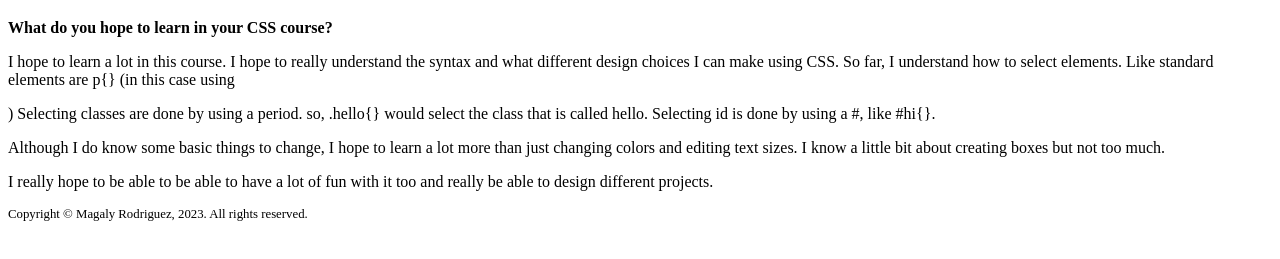
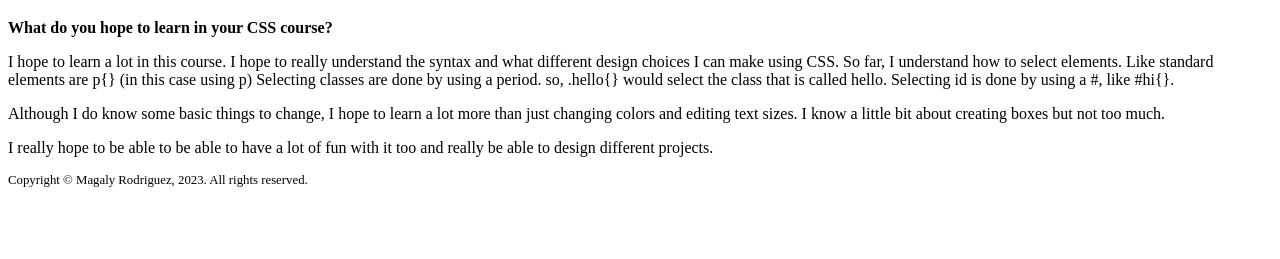
Before and after one commit to magalyrodriguez1/COMP001B.Assignment1, a plain HTML site: page index.html in a window 1280 px wide. Shown: the part 87-346 px from the top of the page. Drawn offline with Linux system fonts and the light colour scheme.

Commit message:
fixed syntax errors

```diff
--- a/about.html
+++ b/about.html
@@ -2,14 +2,14 @@
 <html lang="en">
   <head>
     <title>About page</title>
-    <meta charset="UTF-8" />
-    <meta name="viewport" content="width=device-width, initial-scale=1.0" />
-    <link rel="stylesheet" href="main.css" />
+    <meta charset="UTF-8">
+    <meta name="viewport" content="width=device-width, initial-scale=1.0">
+    <link rel="stylesheet" href="main.css">
   </head>
   <body>
     <a href="index.html">Home</a>
     <h1>About Page</h1>
-    <img src="images/head_picture.png" height="200" alt="picture of me" />
+    <img src="images/head_picture.png" height="200" alt="picture of me">
     <p>
       Hello everyone, my name is Magaly Rodriguez. I am 22 years old and I am
       from California. I live in the central valley.
--- a/index.html
+++ b/index.html
@@ -11,10 +11,12 @@
     <a href="about.html">About Page</a>
     <h1>Hello World!</h1>
     <p class="question">What do you hope to learn in your CSS course?</p>
+
     <p>I hope to learn a lot in this course. I hope to really understand
         the syntax and what different design choices I can make using CSS. So far, I understand how to
-    select elements. Like standard elements are p{} (in this case using <p></p>) Selecting classes are done by
+    select elements. Like standard elements are p{} (in this case using p) Selecting classes are done by
     using a period. so, .hello{} would select the class that is called hello. Selecting id is done by using a #, like #hi{}.</p>
+
 <p>Although I do know some basic things to change, I hope to learn a lot more than just changing colors and editing text sizes.
     I know a little bit about creating boxes but not too much.</p>
     <p>I really hope to be able to be able to have a lot of fun with it too and really be able to design different projects.</p>
```
